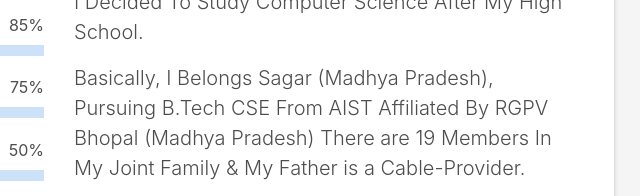
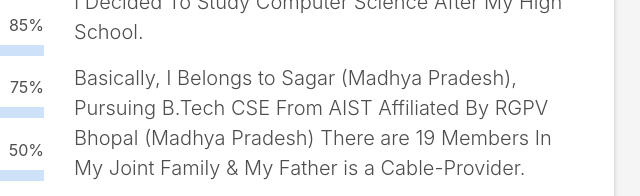
Before and after one commit to durgeshdy/durgesh, a plain HTML site: page index.html in a window 1280 px wide. Shown: the part 1177-1373 px from the top of the page, 581-1221 px from the left. Drawn offline with Linux system fonts and the light colour scheme; files whose address does not match are found by name.

Commit message:
Update index.html

```diff
--- a/index.html
+++ b/index.html
@@ -141,7 +141,7 @@
                     And Due to This Curiosity, I Decided To Study Computer Science After My High School.
                   </p>
                   <p class="lead">
-                    Basically, I Belongs Sagar (Madhya Pradesh), Pursuing B.Tech CSE From AIST Affiliated By RGPV Bhopal
+                    Basically, I Belongs to Sagar (Madhya Pradesh), Pursuing B.Tech CSE From AIST Affiliated By RGPV Bhopal
                     (Madhya Pradesh)
                     There are 19 Members In My Joint Family & My Father is a Cable-Provider.
                   </p>
```
